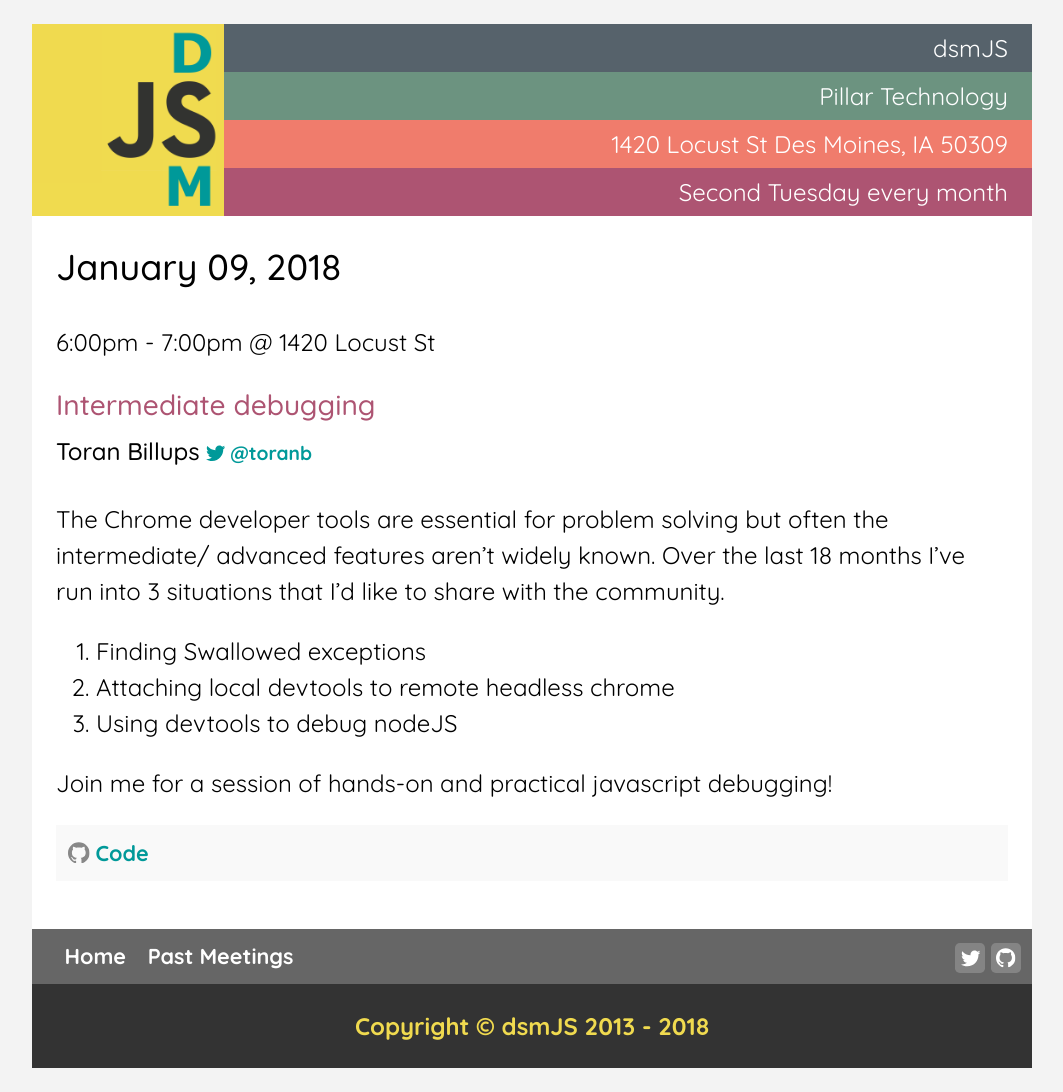
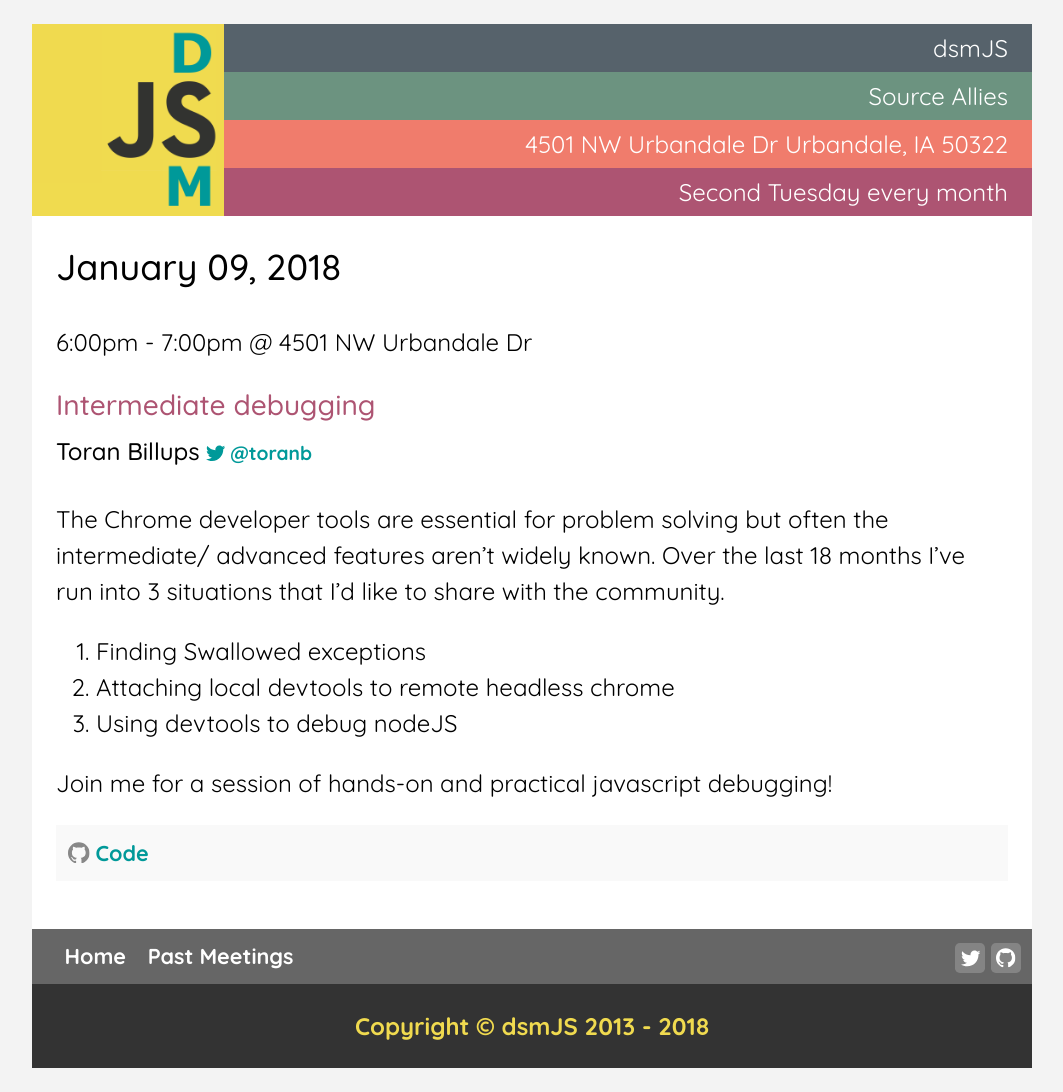
Before and after one commit to dsmjs/dsmjs.github.io, a Jekyll site: the page built from _posts/2018-01-09-meeting.md, in a window 1280 px wide. Shown: the whole page, without its empty margins (108-1171 px from the left). Built offline with Jekyll 4.4.1, drawn with Linux system fonts in a browser that asks for light colours.

Commit message:
updating jan 2018 meeting location

```diff
--- a/_posts/2018-01-09-meeting.md
+++ b/_posts/2018-01-09-meeting.md
@@ -2,12 +2,12 @@
 layout: post
 date: January 9, 2018
 time: 6:00pm - 7:00pm
-location: 1420 Locust St
-city: Des Moines
+location: 4501 NW Urbandale Dr
+city: Urbandale
 state: IA
-zip: 50309
-pizzaSponsorName: Pillar Technology
-pizzaSponsorSite: http://pillartechnology.com/
+zip: 50322
+pizzaSponsorName: Source Allies
+pizzaSponsorSite: http://www.sourceallies.com/
 tiklyWidgetID: tiklet_2427
 tiklyWidgetURL: https://tikly.co/tiklets?token=4a049856fc48e048a30267df3e8ec0dc3acc2ff5
 ---
```
